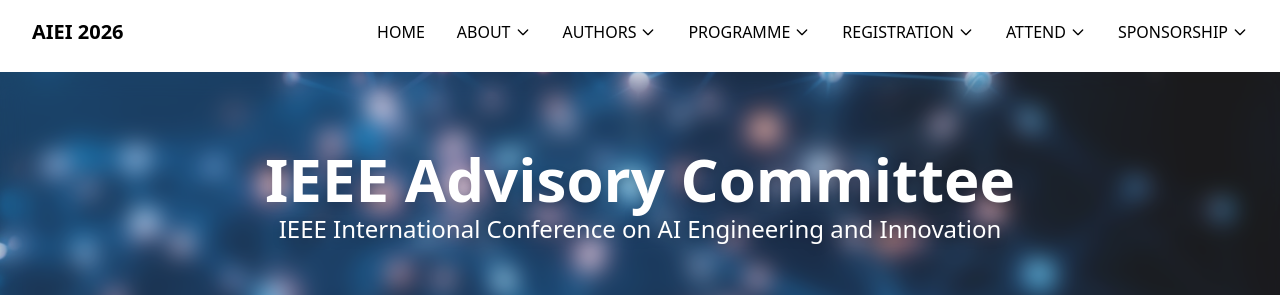
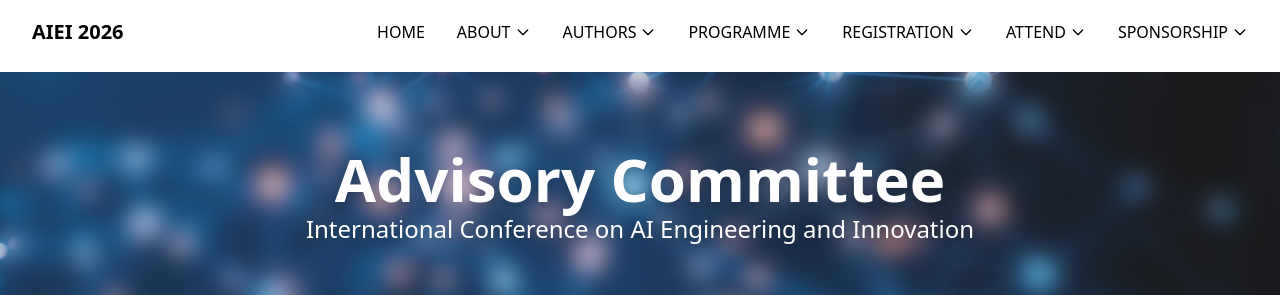
Before and after one commit to polty-rishit/AIEI2026, a React (Vite) app in the folder AIEI/: page /ieeeac in a window 1280 px wide. Shown: the top 295 px of the page. Built offline with nearby package versions, Linux system fonts and the light colour scheme; the HTML template or start-up script is replaced by a standard one.

Commit message:
title changes

```diff
--- a/AIEI/src/components/Footer.jsx
+++ b/AIEI/src/components/Footer.jsx
@@ -78,8 +78,7 @@
           {/* Bottom section */}
           <div className="border-t border-gray-800 mt-12 pt-8 text-center text-gray-400 space-y-4 text-sm sm:text-base">
             <p>
-              &copy; 2026 AIEI Conference. All rights reserved. | IEEE
-              International Conference on AI Engineering and Innovation
+              &copy; 2026 AIEI Conference. All rights reserved. | International Conference on AI Engineering and Innovation
             </p>
           </div>
         </div>
--- a/AIEI/src/pages/About/Committee.jsx
+++ b/AIEI/src/pages/About/Committee.jsx
@@ -87,7 +87,7 @@
           Organizing Committee
           </h1>
           <h2 className="text-sm md:text-2xl font-medium">
-            IEEE International Conference on AI Engineering and Innovation
+            International Conference on AI Engineering and Innovation
           </h2>
         </div>
       </div>
--- a/AIEI/src/pages/About/Contact.jsx
+++ b/AIEI/src/pages/About/Contact.jsx
@@ -23,7 +23,7 @@
         <div className="relative text-center text-white drop-shadow-lg">
           <h1 className="text-2xl md:text-6xl font-bold mb-1">Contact</h1>
           <h2 className="text-sm md:text-2xl font-medium">
-            IEEE International Conference on AI Engineering and Innovation
+            International Conference on AI Engineering and Innovation
           </h2>
         </div>
       </div>
--- a/AIEI/src/pages/About/IeeeAc.jsx
+++ b/AIEI/src/pages/About/IeeeAc.jsx
@@ -105,10 +105,10 @@
 
         <div className="relative text-center text-white drop-shadow-lg px-4">
           <h1 className="text-2xl md:text-6xl font-bold mb-1">
-            IEEE Advisory Committee
+            Advisory Committee
           </h1>
           <h2 className="text-sm md:text-2xl font-medium">
-            IEEE International Conference on AI Engineering and Innovation
+            International Conference on AI Engineering and Innovation
           </h2>
         </div>
       </div>
--- a/AIEI/src/pages/About/IeeeP.jsx
+++ b/AIEI/src/pages/About/IeeeP.jsx
@@ -82,7 +82,7 @@
             IEEE Advisory Council
           </h1>
           <h2 className="text-sm md:text-2xl font-medium">
-            IEEE International Conference on AI Engineering and Innovation
+            International Conference on AI Engineering and Innovation
           </h2>
         </div>
       </div>
--- a/AIEI/src/pages/About/Patrons.jsx
+++ b/AIEI/src/pages/About/Patrons.jsx
@@ -25,7 +25,7 @@
             Patrons and Advisors
           </h1>
           <h2 className="text-sm md:text-2xl font-medium">
-            IEEE International Conference on AI Engineering and Innovation
+            International Conference on AI Engineering and Innovation
           </h2>
         </div>
       </div>
--- a/AIEI/src/pages/Attend/Registration.jsx
+++ b/AIEI/src/pages/Attend/Registration.jsx
@@ -19,7 +19,7 @@
         <div className="relative text-center text-white drop-shadow-lg">
           <h1 className="text-2xl md:text-6xl font-bold mb-3">Registration</h1>
           <h2 className="text-sm md:text-2xl font-medium">
-            IEEE International Conference on AI Engineering and Innovation
+            International Conference on AI Engineering and Innovation
           </h2>
         </div>
       </div>
--- a/AIEI/src/pages/Programme/Speakers.jsx
+++ b/AIEI/src/pages/Programme/Speakers.jsx
@@ -24,7 +24,7 @@
             Speakers
           </h1>
           <h2 className="text-sm md:text-2xl font-medium">
-            IEEE International Conference on AI Engineering and Innovation
+            International Conference on AI Engineering and Innovation
           </h2>
         </div>
       </div>
--- a/AIEI/src/pages/Programme/TechProgramme.jsx
+++ b/AIEI/src/pages/Programme/TechProgramme.jsx
@@ -24,7 +24,7 @@
             Technical Programme
           </h1>
           <h2 className="text-sm md:text-2xl font-medium">
-            IEEE International Conference on AI Engineering and Innovation
+            International Conference on AI Engineering and Innovation
           </h2>
         </div>
       </div>
```
